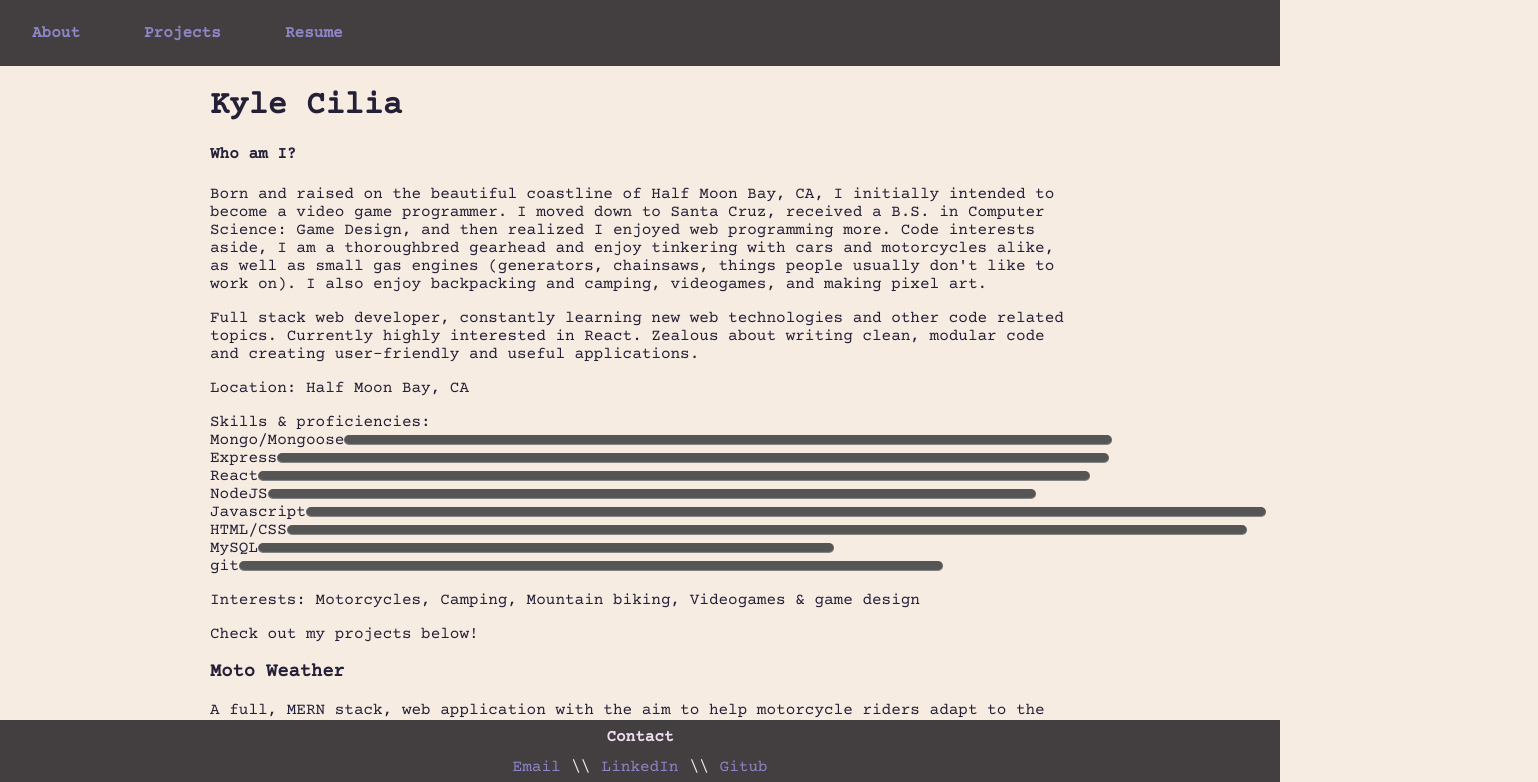
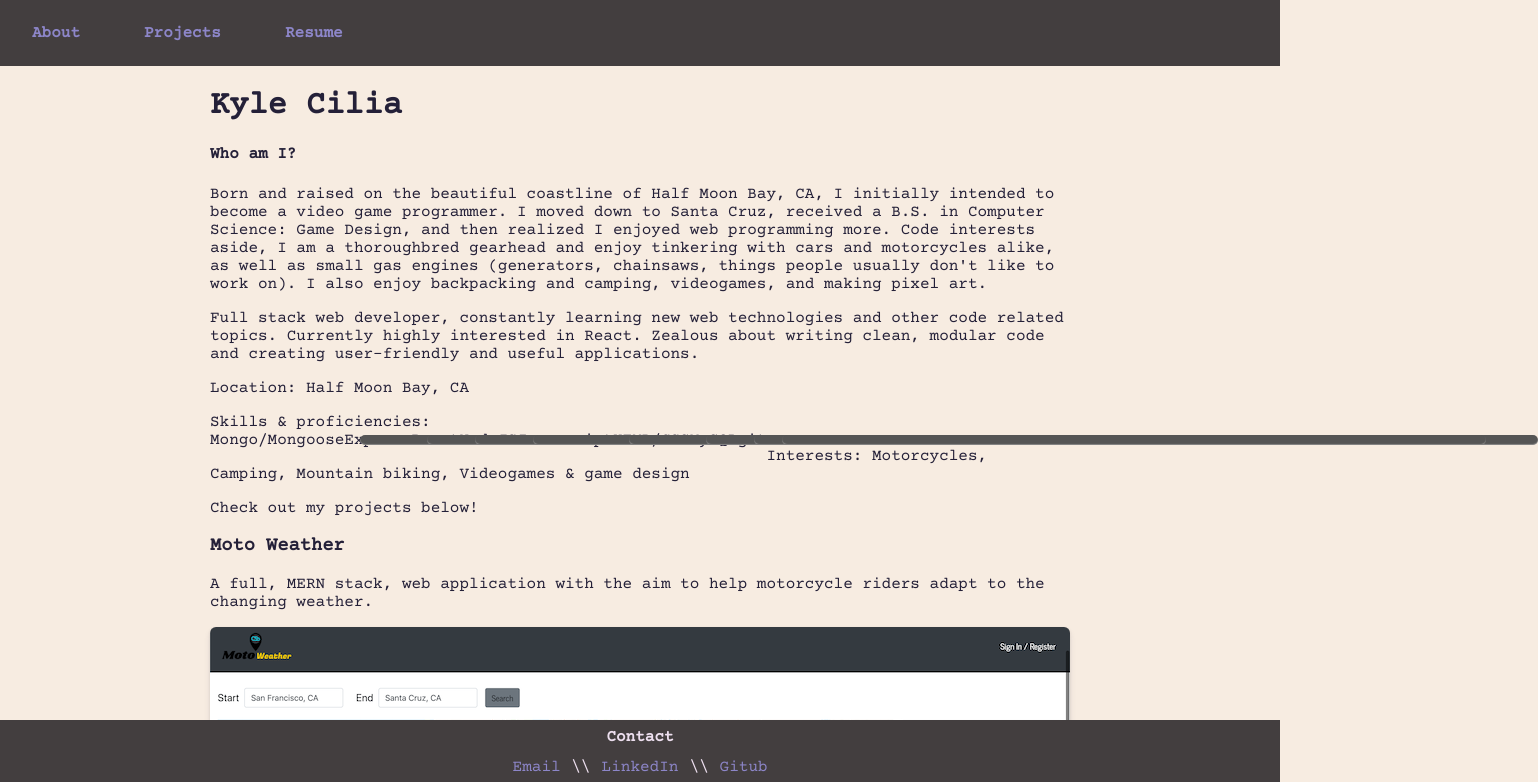
Before and after one commit to freshmangoes/portfolio, a React (Create React App) app: page / in a window 1280 px wide. Shown: the top 782 px of the page, 1538 px wide, since content can reach past the window. Built offline with nearby package versions, Linux system fonts and the light colour scheme.

Commit message:
Working on skill proficiency meter. Need to align meter to left and proficiencies to right

```diff
--- a/src/App.css
+++ b/src/App.css
@@ -23,12 +23,22 @@ img {
 	font-family: 'Courier Prime';
 }
 
+.prof-container {
+	/* display: flex; */
+	/* flex-direction: row; */
+}
+
+.prof-label {
+	float: left;
+}
+
 .prof-meter {
-	height: 10px;  /* Can be anything */
+	float: right;
+	height: 10px;
 	position: absolute;
 	background: #555;
 	border-radius: 25px;
-	margin: 0.25em 0 0 0;
+	margin: 0.25em 0 0 1em;
 	box-shadow: inset 0 -1px 1px rgba(255,255,255,0.3);
 }
 /* ----------------------------------- */
--- a/src/components/Intro/Intro.js
+++ b/src/components/Intro/Intro.js
@@ -13,7 +13,7 @@ const Intro = () => {
 			</div>
 			<p className='about'>{content.intro.about}</p>
 			<p>Location: {content.intro.location}</p>
-			<p>
+			<div className='prof-container'>
 				Skills & proficiencies:{' '}
 				{content.intro.skills.map((e) => {
 					const { skill, prof } = e;
@@ -22,11 +22,14 @@ const Intro = () => {
 					};
 					return (
 						<div>
-							{skill} <span className='prof-meter' style={widthStyle}></span>
+							<span className='prof-label'>
+								<label className=''>{skill}</label>
+							</span>
+							<span className='prof-meter' style={widthStyle}></span>
 						</div>
 					);
 				})}
-			</p>
+			</div>
 			<p>Interests: {content.intro.interests.join(', ')}</p>
 			<p className='about'>Check out my projects below!</p>
 		</div>
--- a/src/content.json
+++ b/src/content.json
@@ -10,9 +10,9 @@
 			{ "skill": "Mongo/Mongoose", "prof": 60 },
 			{ "skill": "Express", "prof": 65 },
 			{ "skill": "React", "prof": 65 },
-			{ "skill": "NodeJS", "prof": 60 },
-			{ "skill": "Javascript", "prof": 75 },
-			{ "skill": "HTML/CSS", "prof": 75 },
+			{ "skill": "NodeJS", "prof": 65 },
+			{ "skill": "Javascript", "prof": 70 },
+			{ "skill": "HTML/CSS", "prof": 65 },
 			{ "skill": "MySQL", "prof": 45 },
 			{ "skill": "git", "prof": 55 }
 		],
```
